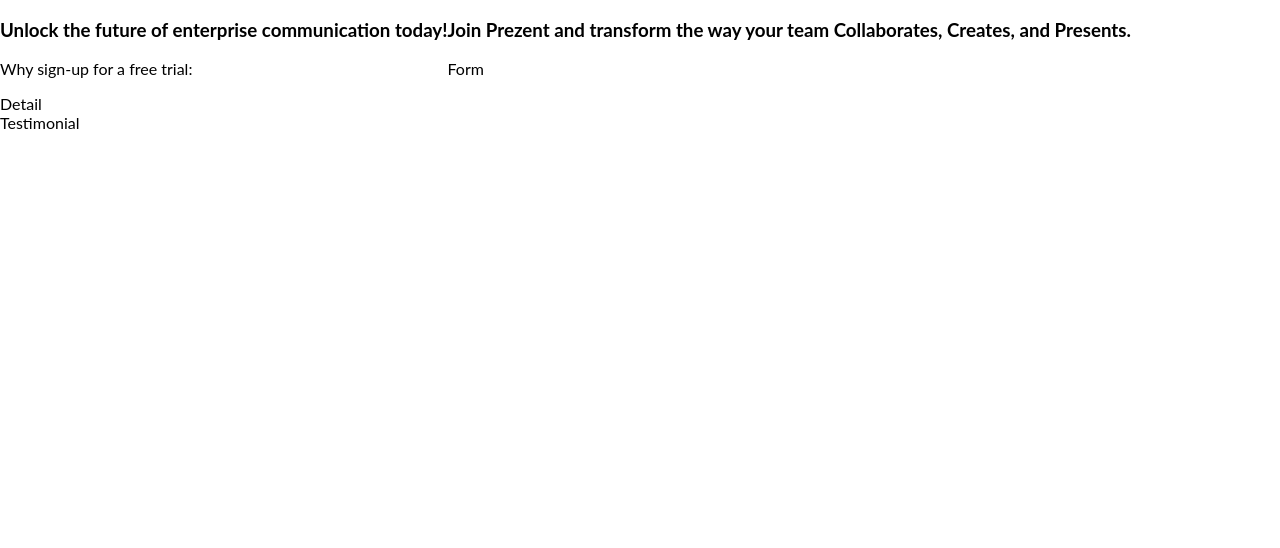
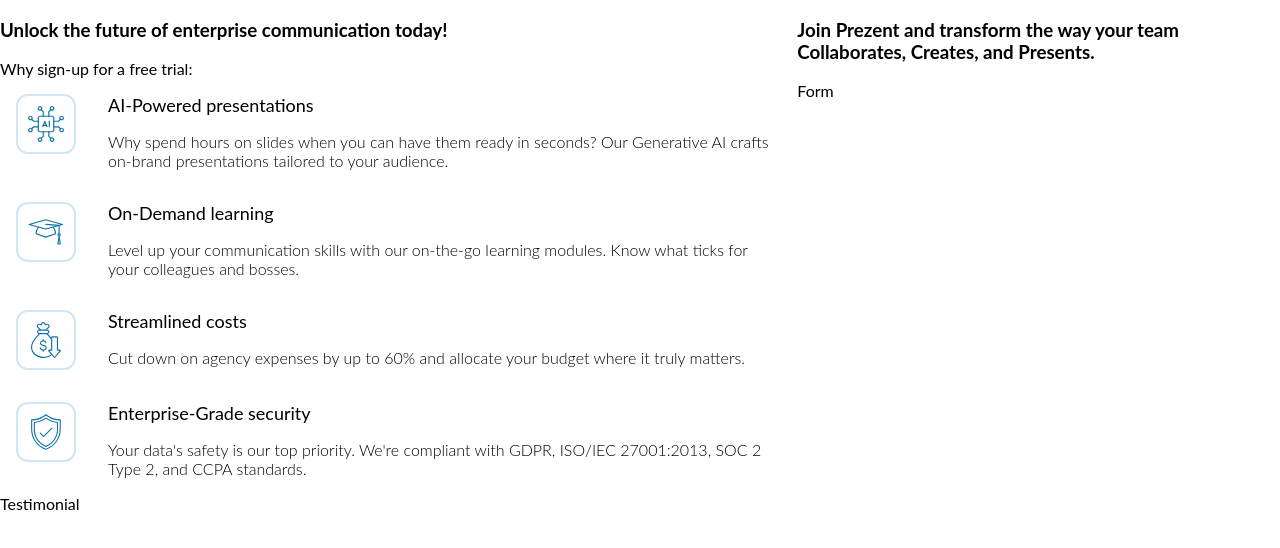
Before and after one commit to rachana-prakash/vue-form, a Vue app: page / in a window 1280 px wide. Shown: the top 548 px of the page. Built offline with nearby package versions, Linux system fonts and the light colour scheme.

Commit message:
adding data to detail view component

```diff
--- a/src/App.vue
+++ b/src/App.vue
@@ -17,6 +17,19 @@ body {
   margin: 0;
   font-family: Lato, sans-serif;
 }
+
+p {
+  margin-block-start: 0;
+  margin-block-end: 0;
+}
+:root {
+  --black: black;
+  --dark-grey: #333;
+  --blue1: #1075ab;
+  --white: white;
+  --grey1: #f4f4f4;
+  --steel-blue: rgba(18, 134, 191, 0.2);
+}
 #app {
   -webkit-font-smoothing: antialiased;
   -moz-osx-font-smoothing: grayscale;
--- a/src/components/DetailView.vue
+++ b/src/components/DetailView.vue
@@ -1,11 +1,60 @@
 <template>
-  <div>Detail</div>
+  <div class="detail-container">
+    <div class="img-container">
+      <div class="img-wrapper">
+        <img :src="imgSrc" />
+      </div>
+    </div>
+
+    <div class="text-container">
+      <p class="title">{{ title }}</p>
+      <p class="description">{{ description }}</p>
+    </div>
+  </div>
 </template>
 
 <script>
 export default {
   name: "DetailView",
+  props: ["title", "description", "imgSrc"],
 };
 </script>
 
-<style scoped></style>
+<style scoped>
+.detail-container {
+  display: flex;
+}
+.img-wrapper {
+  display: flex;
+  justify-content: center;
+  align-items: center;
+
+  background-color: white;
+  border: solid 2px var(--steel-blue);
+  border-radius: 20%;
+}
+.img-container {
+  margin: 8px;
+  padding: 8px;
+}
+img {
+  height: 36px;
+  width: 36px;
+  padding: 10px;
+}
+.text-container {
+  margin: 8px;
+  display: flex;
+  flex-direction: column;
+}
+.title {
+  font-weight: 400;
+  font-size: 18px;
+  padding: 8px;
+}
+.description {
+  font-size: 16px;
+  font-weight: 300;
+  padding: 8px;
+}
+</style>
--- a/src/components/RegistrationPage.vue
+++ b/src/components/RegistrationPage.vue
@@ -4,7 +4,15 @@
       <h3>Unlock the future of enterprise communication today!</h3>
       <div>
         <p>Why sign-up for a free trial:</p>
-        <DetailView />
+        <div>
+          <template v-for="item in detailList" :key="item.id">
+            <DetailView
+              :title="item.title"
+              :description="item.description"
+              :imgSrc="item.imgSrc"
+            />
+          </template>
+        </div>
       </div>
       <TestimonialView />
     </section>
@@ -22,8 +30,45 @@
 import RegistrationForm from "./RegistrationForm.vue";
 import DetailView from "./DetailView.vue";
 import TestimonialView from "./TestimonialView.vue";
+import ai from "../assets/ai.svg";
+import learning from "../assets/learning.svg";
+import cost from "../assets/cost.svg";
+import security from "../assets/security.svg";
 export default {
   name: "RegistrationPage",
+  data() {
+    return {
+      detailList: [
+        {
+          id: 1,
+          title: "AI-Powered presentations",
+          description:
+            "Why spend hours on slides when you can have them ready in seconds? Our Generative AI crafts on-brand presentations tailored to your audience.",
+          imgSrc: ai,
+        },
+        {
+          id: 2,
+          title: "On-Demand learning",
+          description:
+            "Level up your communication skills with our on-the-go learning modules. Know what ticks for your colleagues and bosses.",
+          imgSrc: learning,
+        },
+        {
+          id: 3,
+          title: "Streamlined costs",
+          description:
+            "Cut down on agency expenses by up to 60% and allocate your budget where it truly matters.",
+          imgSrc: cost,
+        },
+        {
+          title: "Enterprise-Grade security",
+          description:
+            "Your data's safety is our top priority. We're compliant with GDPR, ISO/IEC 27001:2013, SOC 2 Type 2, and CCPA standards.",
+          imgSrc: security,
+        },
+      ],
+    };
+  },
   components: { RegistrationForm, DetailView, TestimonialView },
 };
 </script>
```
